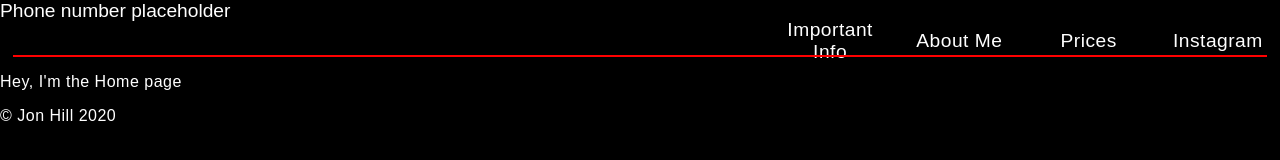
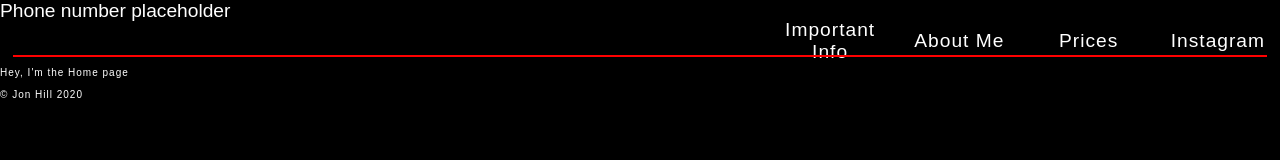
Before and after one commit to jondhill333/learnWithJenGatsby, a Gatsby site: page / in a window 1280 px wide. Built offline with nearby package versions, Linux system fonts and the light colour scheme; Gatsby itself is replaced by a stand-in of ours.

Commit message:
Update globalstyles and remove unecessary imports

```diff
--- a/src/pages/index.js
+++ b/src/pages/index.js
@@ -1,11 +1,9 @@
 import React from 'react';
-import Layout from '../components/Layout';
-import Nav from '../components/Nav';
 
 export default function HomePage() {
     return (
         <>
-        <p>Hey, I'm the Home page</p>
+            <p>Hey, I'm the Home page</p>
         </>
     );
 }
--- a/src/styles/GlobalStyles.js
+++ b/src/styles/GlobalStyles.js
@@ -12,6 +12,7 @@ const GlobalStyles = createGlobalStyle`
         background: var(--black);
         color: var(--white);
         font-family: Arial, Helvetica, sans-serif;
+        font-size: 10px;
     }
     a {
         color: var(--white);
@@ -19,7 +20,7 @@ const GlobalStyles = createGlobalStyle`
     }
 
     p, li {
-    letter-spacing: 0.5px;
+    letter-spacing: 1px;
 
     h1,h2,h3,h4,h5,h6 {
     font-weight: normal;
```
